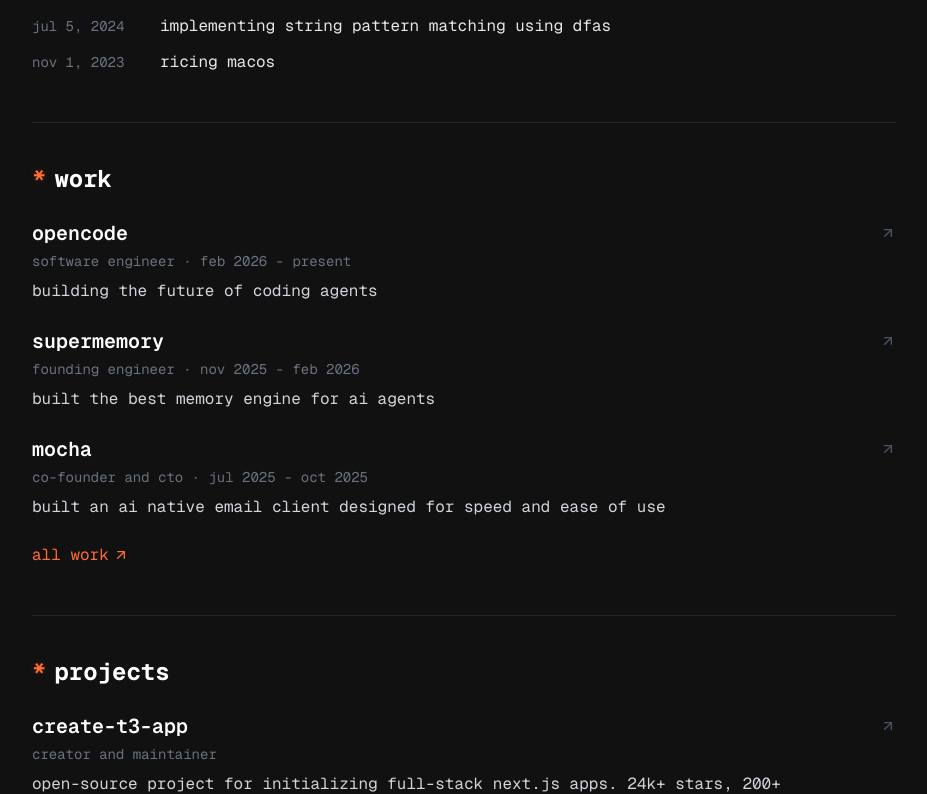
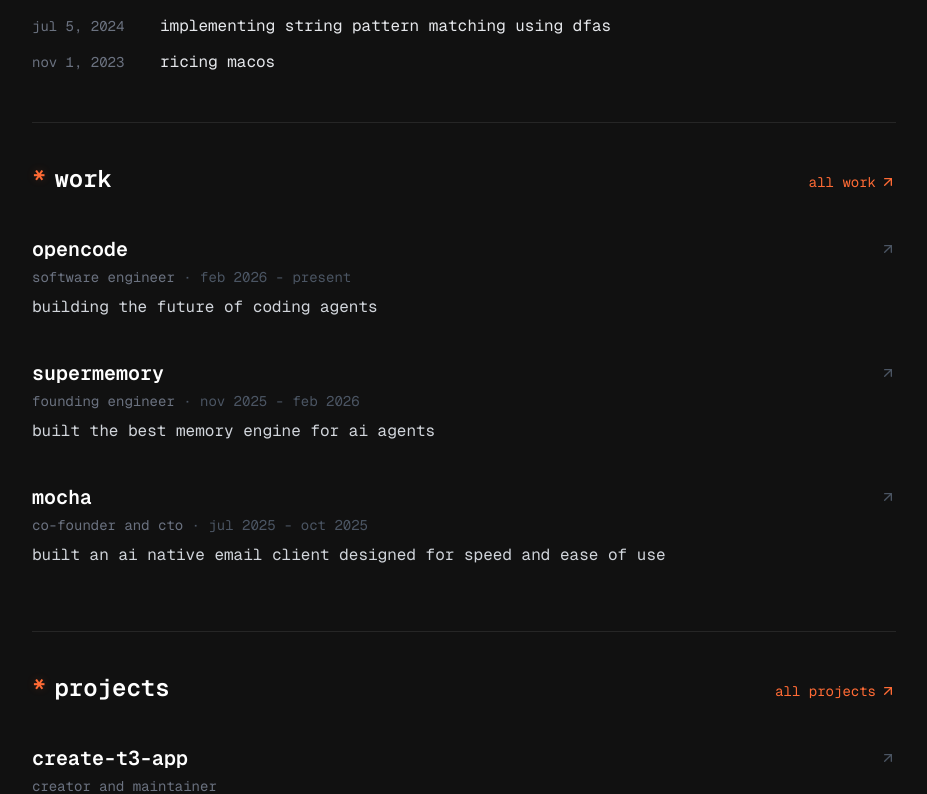
Before and after one commit to nexxeln/nexxel.dev, a Next.js app: page / in a window 1280 px wide. Shown: the part 567-1361 px from the top of the page, without its empty margins (176-1103 px from the left). Built offline with nearby package versions, Linux system fonts and the light colour scheme.

Commit message:
style(section-list): hover cards and inline header layout

```diff
--- a/src/components/section-list.tsx
+++ b/src/components/section-list.tsx
@@ -29,31 +29,43 @@ export function SectionList({
   return (
     <section className={`mb-12 animate-fade-in-up ${showSectionBorder ? "pt-10 border-t border-neutral-800" : ""}`}>
       {showTitle && (
-        <h2 className="text-2xl font-bold mb-6 flex items-center text-white">
+        <div className="flex items-baseline justify-between mb-6">
+          <h2 className="text-2xl font-semibold flex items-center text-white">
             <span className="text-accent accent-glow mr-2">*</span> {title}
           </h2>
+          {viewAllHref && (
+            <Link
+              href={viewAllHref}
+              className="inline-flex items-center gap-1 text-sm text-accent hover:underline group"
+            >
+              {viewAllText}{" "}
+              <ArrowUpRight className="w-4 h-4 transition-transform duration-200 group-hover:translate-x-1 group-hover:-translate-y-1" />
+            </Link>
           )}
-      <div className="space-y-6">
-        {items.map((item, index) => (
-          <Link key={item.title} href={item.href} target="_blank" className="group block">
-            <div className={!showSectionBorder ? "border-t border-neutral-800 pt-6" : ""}>
-              <div className="flex items-start justify-between mb-2">
-                <div>
+        </div>
+      )}
+      <div className="space-y-2">
+        {items.map((item) => (
+          <Link key={item.title} href={item.href} target="_blank" className="group block rounded-lg p-4 -mx-4 hover:bg-neutral-900/50">
+            <div className="flex items-start justify-between gap-4">
+              <div className="min-w-0">
                 <h3 className="text-xl font-semibold text-white group-hover:text-accent transition-colors duration-200">
                   {item.title}
                 </h3>
                 <p className="text-sm text-gray-500 mt-1">
-                    {item.role} {item.period && `· ${item.period}`}
+                  {item.role}
+                  {item.period && (
+                    <span className="text-gray-600"> · {item.period}</span>
+                  )}
                 </p>
+                <p className="text-gray-300 mt-2 text-pretty">{item.description}</p>
               </div>
               <ArrowUpRight className="w-4 h-4 mt-1.5 text-gray-600 group-hover:text-accent transition-colors shrink-0" />
-              </div>
-              <p className="text-gray-300">{item.description}</p>
             </div>
           </Link>
         ))}
       </div>
-      {viewAllHref && (
+      {viewAllHref && !showTitle && (
         <Link
           href={viewAllHref}
           className="inline-flex items-center gap-1 mt-6 text-accent hover:underline group"
```
Lines whose indentation alone changed are shown as unchanged.
